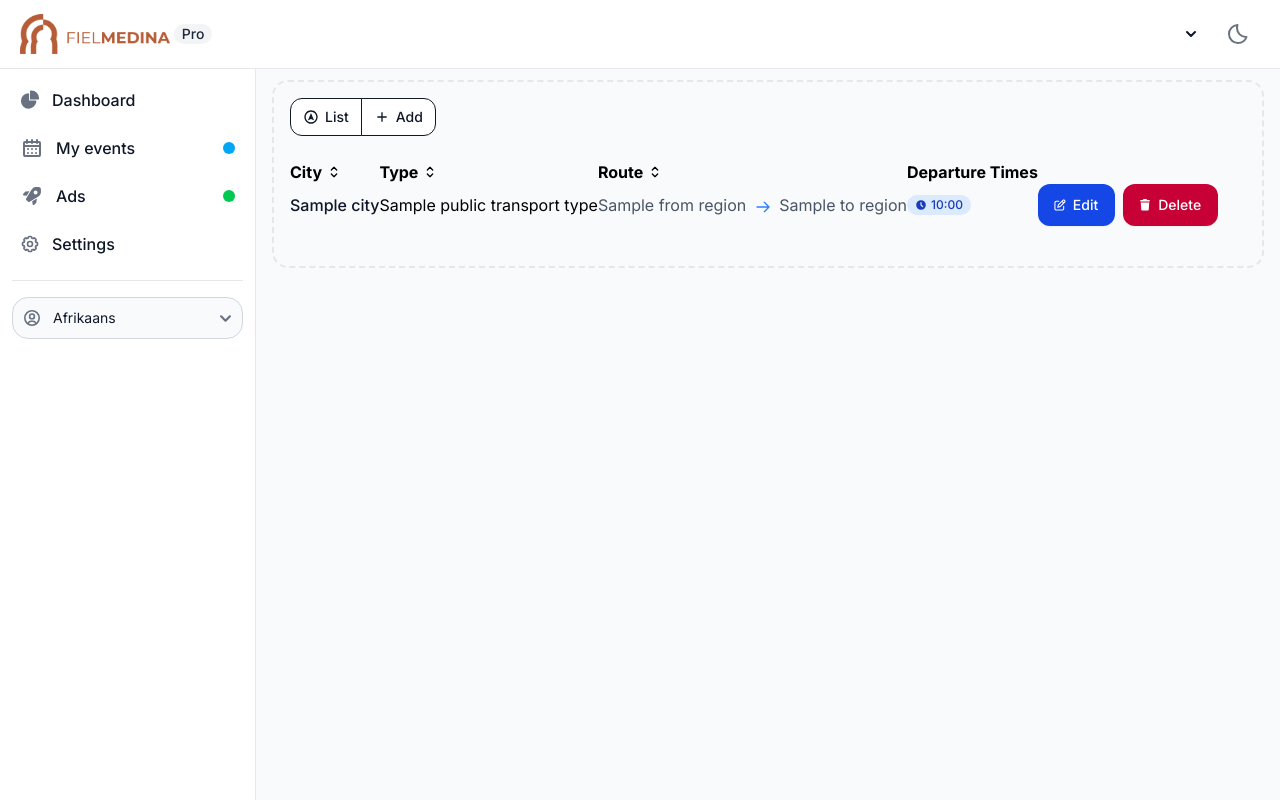
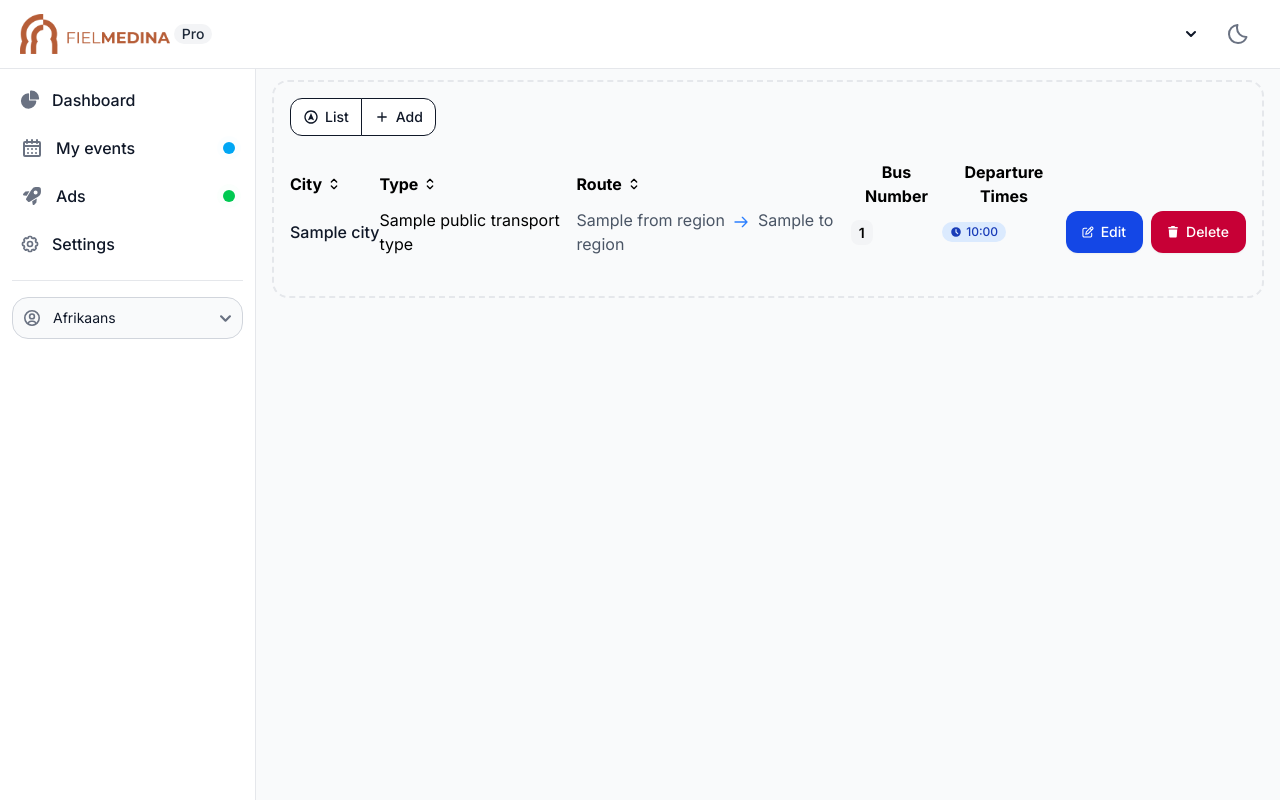
Before and after one commit to akenore/FielMedinaAPI, a Django app: template guard/templates/guard/views/publicTransports/list.html in a window 1280 px wide. Run offline with Django 5.2, Linux system fonts and the light colour scheme; the template is opened without the code that fills it: most values are stand-ins (such as "Sample title", 1, 10 or a date in 2020); some libraries are stand-ins or nearby versions.

Commit message:
feat: Add bus number field to public transport model, forms, API, and list views.

```diff
--- a/api/schema.py
+++ b/api/schema.py
@@ -405,6 +405,7 @@ class PublicTransportNodeType:
     created_at: auto
     updated_at: auto
     city: Optional[CityType]
+    bus_number: auto = strawberry_django.field(field_name="busNumber")
 
     @strawberry.field
     def public_transport_type(self, root) -> Optional[PublicTransportTypeType]:
--- a/guard/models.py
+++ b/guard/models.py
@@ -440,6 +440,7 @@ class PublicTransport(models.Model):
         related_name="publicTransportsToRegion",
         verbose_name=_("To region"),
     )
+    busNumber = models.CharField(max_length=255, verbose_name=_("Bus number"))
 
     class Meta:
         verbose_name = _("Public Transport")
--- a/guard/templates/guard/views/publicTransports/list.html
+++ b/guard/templates/guard/views/publicTransports/list.html
@@ -46,6 +46,11 @@
                   </th>
                   <th>
                      <span class="flex items-center">
+                        {% trans "Bus Number" %}
+                     </span>
+                  </th>
+                  <th>
+                     <span class="flex items-center">
                         {% trans "Departure Times" %}
                      </span>
                   </th>
@@ -63,6 +68,11 @@
                            <path stroke-linecap="round" stroke-linejoin="round" stroke-width="2" d="M14 5l7 7m0 0l-7 7m7-7H3"></path>
                         </svg>
                         <span class="text-gray-600 dark:text-gray-400">{{ data.toRegion.name|default:"?" }}</span>
+                     </td>
+                     <td>
+                        <span class="px-2 py-1 bg-gray-100 dark:bg-gray-700 rounded text-sm font-semibold">
+                           {{ data.busNumber|default:"-" }}
+                        </span>
                      </td>
                      <td>
                         <div class="flex flex-wrap gap-1">
```
Also changed, not shown: guard/forms.py (+6 -1 lines), guard/templates/guard/views/publicTransports/index.html (+11 -0 lines), guard/migrations/0050_publictransport_busnumber.py (added).
